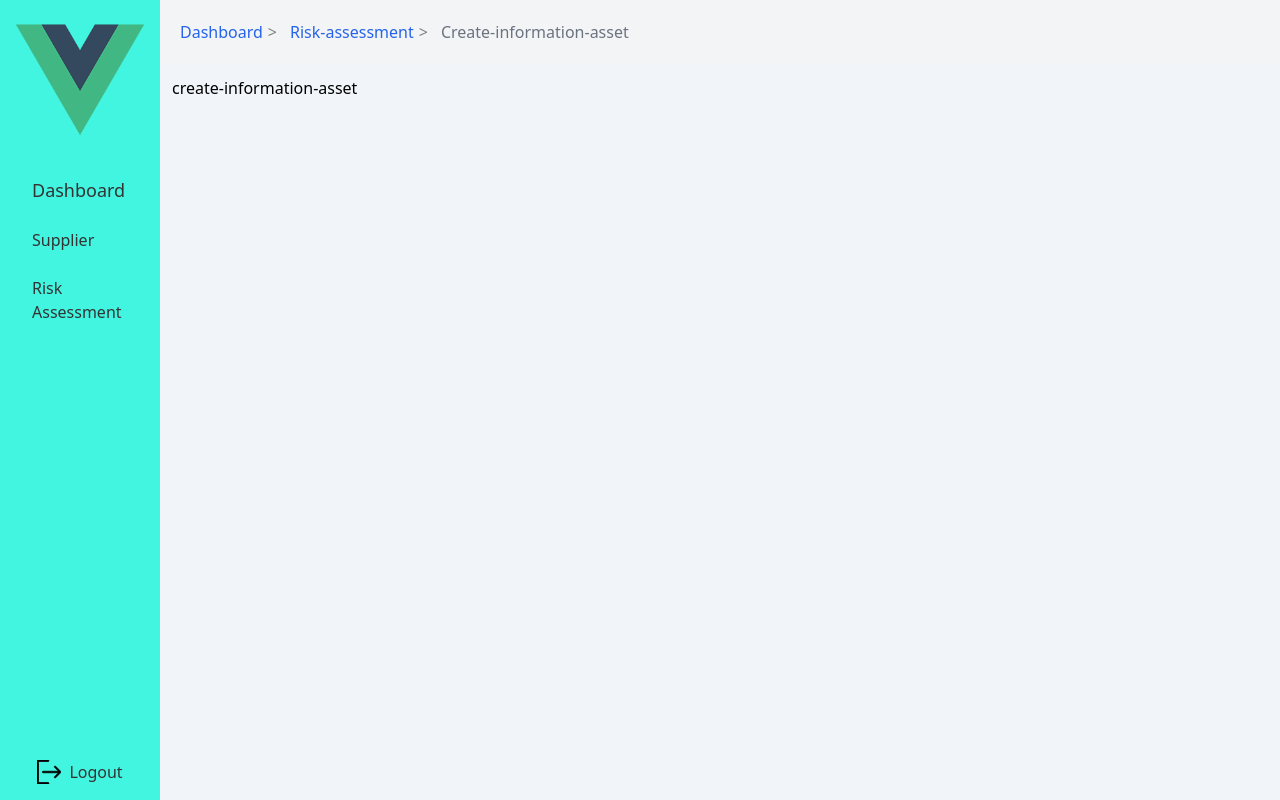
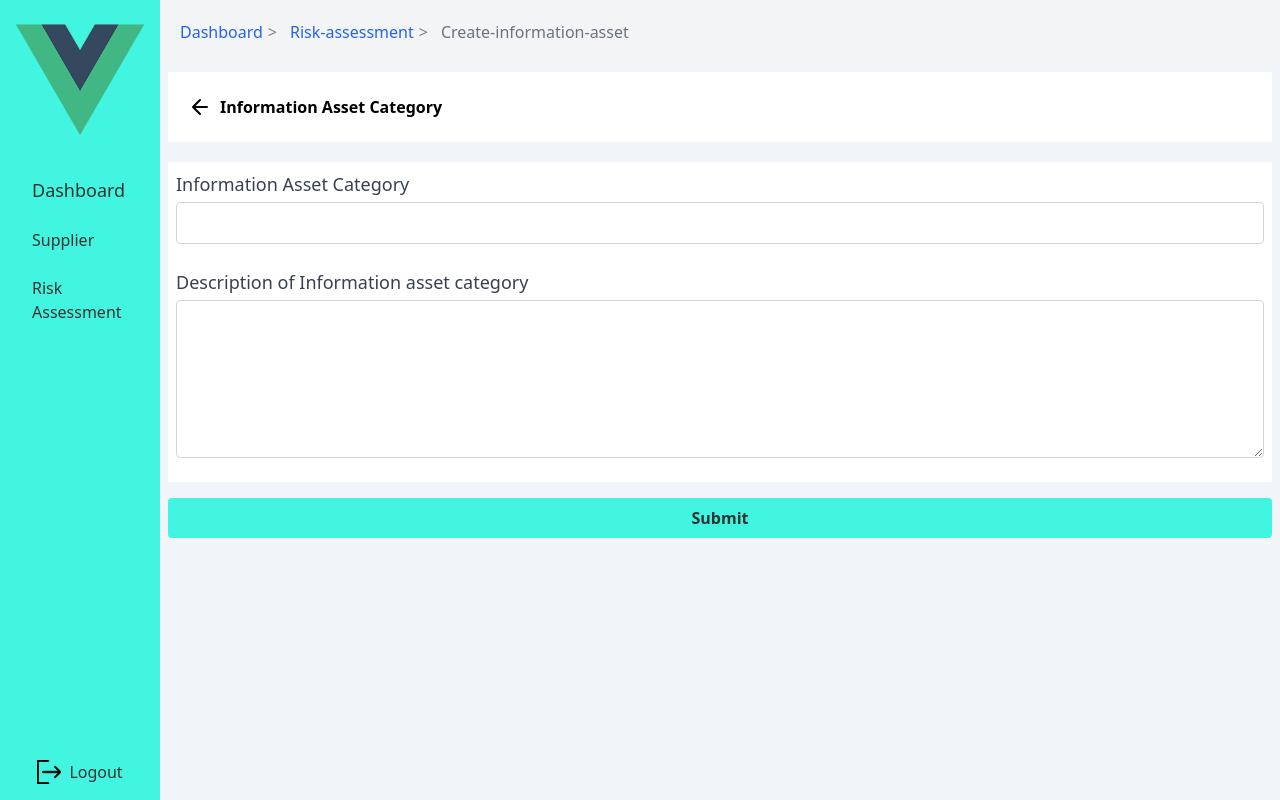
Before and after one commit to docility/docility-frontend, a Vue app: page /dashboard/risk-assessment/create-information-asset in a window 1280 px wide. Built offline with nearby package versions, Linux system fonts and the light colour scheme; sample sign-in values are in the browser's storage.

Commit message:
add information category

```diff
--- a/src/components/private/riskAssessment/menu/create-information-asset.vue
+++ b/src/components/private/riskAssessment/menu/create-information-asset.vue
@@ -1,17 +1,63 @@
 <template>
   <div class="container flex flex-col w-full h-full overflow-hidden ">
-    <div class="grid gap-2 grid-cols-4 w-[100%] p-1 items-center justify-center">
-        <h1>create-information-asset</h1>
-    </div>
+
+    <HeaderButton title="Information Asset Category" :onClick="goBack" />
+    <form @submit="submitInformationAssetCategory">
+      <div class="grid gap-2 grid-cols-1 w-[100%] p-2 items-center justify-center mt-5 bg-primary-text">
+        <div class="mb-4">
+          <label class="block text-lg font-medium text-gray-700">Information Asset Category </label>
+          <input v-model="category" type="text" required  class="mt-1 block w-full p-2 border border-gray-300 rounded" />
+        </div>
+        <div class="mb-4">
+          <label class="block text-lg font-medium text-gray-700">Description of Information asset category  </label>
+          <textarea  v-model="description" rows="5" type="text" required class="mt-1 block w-full p-2 border border-gray-300 rounded text-lg" />
+        </div>
+      </div>
+      <button type="submit" class="w-full mt-4 bg-primary text-secondary-text font-semibold py-2 rounded hover:bg-secondary-alternate">Submit</button>
+    </form>
   </div>
 
 </template>
 
 <script>
+import HeaderButton from '@/components/reuseable/HeaderButton.vue';
+import http from '@/helpers/http';
+import { toast } from 'vue3-toastify';
+
   export default {
-    name: "create-information-asset",
+    components: {
+      HeaderButton
+    },
+    data() {
+      return {
+        category: '',
+        description: ''
+      }
+    },
+    name: "create-create-information-asset",
     methods: {
-
+      goBack() {
+        this.$router.push("/dashboard/risk-assessment")
+      },
+      reset() {
+        this.category = '';
+        this.description = '';
+      },
+      async submitInformationAssetCategory(e) {
+        e.preventDefault()
+        try {
+          const response = await http.post("/api/information-asset-categories", { data: { category: this.category, description: this.description } });
+          if (response.status == 200) {
+            toast.success("New Category Successfully Saved")
+          } else {
+            toast.success("Error on Saving Category")
+          }
+        } catch (error) {
+          toast.error("Internal Server Error: "+ error.response?.data?.error?.message)
+        } finally {
+          this.reset()
+        }
+      }
     },
     mounted() {
       console.log("mounted")
--- a/src/components/private/riskAssessment/risk-assessment.vue
+++ b/src/components/private/riskAssessment/risk-assessment.vue
@@ -6,22 +6,19 @@
       <router-link
         to="risk-assessment/create-risk-category"
         type="submit"
-        class="w-full bg-primary-text mt-4 text-secondary-text font-semibold py-2 rounded hover:shadow-lg shadow-slate-300 hover:scale-2 buttons flex justify-center items-end"
+        class="w-full bg-primary-text mt-4 text-secondary-text font-semibold py-2 rounded hover:shadow-lg shadow-slate-300 hover:scale-2 buttons flex items-center justify-end gap-8 flex-col"
       >
-        Create Risk Category/Domain
+      <svg fill="#837272" width="120px" height="100px" version="1.1" id="Layer_1" xmlns="http://www.w3.org/2000/svg" xmlns:xlink="http://www.w3.org/1999/xlink" viewBox="0 0 32 32" xml:space="preserve" stroke="#837272"><g id="SVGRepo_bgCarrier" stroke-width="0"></g><g id="SVGRepo_tracerCarrier" stroke-linecap="round" stroke-linejoin="round"></g><g id="SVGRepo_iconCarrier"> <path id="application--security_2_" d="M10,14.36H4c-0.199,0-0.36-0.161-0.36-0.36S3.802,13.64,4,13.64h6 c0.199,0,0.36,0.161,0.36,0.36S10.199,14.36,10,14.36z M10,11.36H4c-0.199,0-0.36-0.161-0.36-0.36S3.802,10.64,4,10.64h6 c0.199,0,0.36,0.161,0.36,0.36S10.199,11.36,10,11.36z M10,8.36H4C3.801,8.36,3.64,8.199,3.64,8S3.802,7.64,4,7.64h6 c0.199,0,0.36,0.161,0.36,0.36S10.199,8.36,10,8.36z M29,2.5C29,2.776,28.776,3,28.5,3S28,2.776,28,2.5S28.224,2,28.5,2 S29,2.224,29,2.5z M27,2.5C27,2.776,26.776,3,26.5,3S26,2.776,26,2.5S26.224,2,26.5,2S27,2.224,27,2.5z M25,2.5 C25,2.776,24.776,3,24.5,3S24,2.776,24,2.5S24.224,2,24.5,2S25,2.224,25,2.5z M15,23.36H1c-0.199,0-0.36-0.161-0.36-0.36V1 c0-0.199,0.161-0.36,0.36-0.36h30c0.199,0,0.36,0.161,0.36,0.36v22h-0.72V4.36H1.36v18.28H15V23.36z M1.36,3.64h29.28V1.36H1.36 V3.64z M23,31.36c-3.507,0-6.36-2.854-6.36-6.36v-7.223l6.36-3.18l6.36,3.18V25C29.36,28.507,26.507,31.36,23,31.36z M17.36,18.223 V25c0,3.11,2.529,5.64,5.64,5.64s5.64-2.529,5.64-5.64v-6.777L23,15.402L17.36,18.223z"></path> <rect id="_Transparent_Rectangle" style="fill:none;" width="32" height="32"></rect> </g></svg>
+        <p>Create Risk Category/Domain</p>
       </router-link>
 
       <router-link
         to="risk-assessment/create-information-asset"
         type="submit"
-        class="w-full bg-primary-text mt-4 text-secondary-text font-semibold py-2 rounded hover:shadow-lg shadow-slate-300 hover:scale-2 buttons flex justify-center items-end"
-        >Create Information asset category
-      </router-link>
-      <router-link
-        to="risk-assessment/create-control"
-        type="submit"
-       class="w-full bg-primary-text mt-4 text-secondary-text font-semibold py-2 rounded hover:shadow-lg shadow-slate-300 hover:scale-2 buttons flex justify-center items-end"
-        >Create Control
+        class="w-full bg-primary-text mt-4 text-secondary-text font-semibold py-2 rounded hover:shadow-lg shadow-slate-300 hover:scale-2 buttons flex items-center justify-end gap-8 flex-col"
+      >
+      <svg viewBox="0 0 64 64" width="120px" height="100px"  xmlns="http://www.w3.org/2000/svg" xmlns:xlink="http://www.w3.org/1999/xlink" aria-hidden="true" role="img" class="iconify iconify--emojione" preserveAspectRatio="xMidYMid meet" fill="#000000"><g id="SVGRepo_bgCarrier" stroke-width="0"></g><g id="SVGRepo_tracerCarrier" stroke-linecap="round" stroke-linejoin="round"></g><g id="SVGRepo_iconCarrier"> <circle cx="32" cy="32" r="30" fill="#6d8283"> </circle> <g fill="#ffffff"> <path d="M27 27.8h10v24H27z"> </path> <circle cx="32" cy="17.2" r="5"> </circle> </g> </g></svg>
+        <p>Create Information asset category</p>
       </router-link>
       <router-link
         to="risk-assessment/create-risk-template"
```
